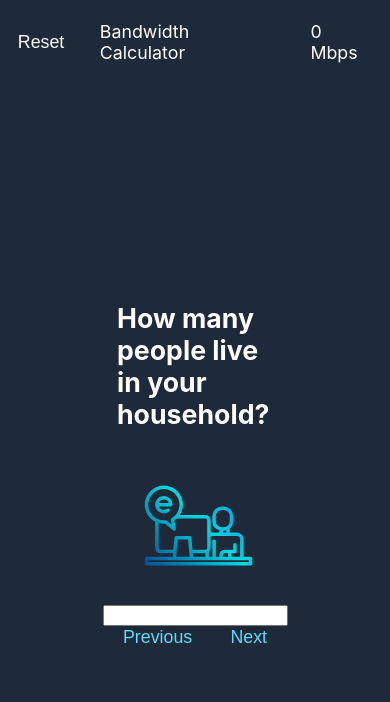
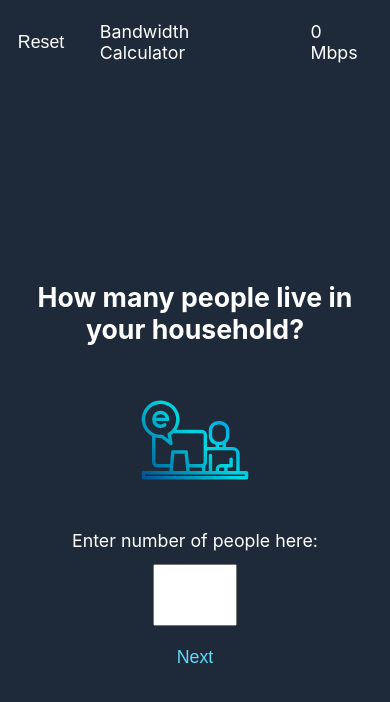
Before and after one commit to nfm808/bandwidth_calc, a React (Create React App) app: page / in a window 390 px wide. Both pictures are taken after a click on the element "Start". Shown: the top 702 px of the page. Built offline with nearby package versions, Linux system fonts and the light colour scheme.

Commit message:
added some width styling for mobile

```diff
--- a/src/App.css
+++ b/src/App.css
@@ -1,6 +1,7 @@
 .BandwidthCalc {
 	background-color: #1e2a39;
-	height: 100vh;
+	min-height: 100vh;
+	height: 100%;
 	display: flex;
 	flex-direction: column;
 	align-items: center;
@@ -12,10 +13,24 @@
 
 .BadwidthCalc-quiz {
 	display: flex;
-	width: 40%;
+	width: 85%;
+	max-width: 500px;
 	flex-direction: column;
 	justify-content: center;
 	align-items: center;
+	text-align: center;
+}
+
+.BandwidthCalc-label {
+	padding: 0.75em;
+}
+
+.BandwidthCalc-input {
+	width: 9ch;
+	line-height: 6ch;
+	padding: 0.5em;
+	margin-bottom: 1.5em;
+	text-align: center;
 }
 
 .BandwidthCalc-intro h2 {
@@ -35,7 +50,7 @@
 }
 
 .BandwidthCalc-figure {
-	width: 60%;
+	width: 33%;
 	cursor: pointer;
 }
 
@@ -67,6 +82,7 @@
 
 .Bandwidth-quiz-button-container {
 	display: flex;
+	flex-direction: column;
 	align-items: center;
 	justify-content: space-between;
 	width: 100%;
--- a/src/App.js
+++ b/src/App.js
@@ -15,33 +15,33 @@ const Quiz = [
 		img: Person,
 	},
 	{
-		category: "tv",
+		category: "computers",
 		question:
 			"How many desktop computers, laptops, cell phones does your household have?",
 		points: 10,
 		img: Person,
 	},
 	{
-		category: "devices",
+		category: "TVs",
 		question: "How many smart TVs (4k) does your household have?",
 		example: "Roku, Amazon Fire Stick, Kodi",
 		points: 25,
 	},
 	{
-		category: "gaming",
+		category: "gaming devices",
 		question: "How many gaming consoles or PCs does your household have?",
 		example: "Xbox Series X, PS5, PS4, Nintendo Switch",
 		points: 12,
 	},
 	{
-		category: "devices",
+		category: "smart devices",
 		question: "How many smart devices does your household have?",
 		example:
 			"Refrigerator, Washer/Dryer, Garage Doors, Thermostats, Home Assistant, Alexa",
 		points: 25,
 	},
 	{
-		category: "security",
+		category: "security devices",
 		question: "How many online security devices does your household have?",
 		example: "WiFi Security Cameras, Security Hub, Ring Doorbell",
 		points: 10,
@@ -108,6 +108,15 @@ function App({ domElement }) {
 	// reset calculator
 	const resetCalculator = () => {
 		setTotalSpeed(0);
+		setComputers(0);
+		setDevices(0);
+		setGaming(0);
+		setPeople(0);
+		setQuestionIndex(0);
+		setTv(0);
+		setSecurity(0);
+		setQuizActive(false);
+		setResultsActive(false);
 	};
 
 	// start quiz
@@ -115,8 +124,29 @@ function App({ domElement }) {
 		setQuizActive(true);
 	};
 
+	const sumTotalSpeed = () => {
+		let total = people + computers + tv + devices + security + gaming;
+		setTotalSpeed(total);
+		return 0;
+	};
+
 	// next question
-	const nextQuestion = () => {};
+	const nextQuestion = (e) => {
+		if (e && e.key !== "Enter") {
+		} else {
+			sumTotalSpeed();
+			let el = document.querySelector(".BandwidthCalc-input");
+			el.value = "";
+			el.focus();
+			el.scrollIntoView();
+			if (questionIndex == 5) {
+				setResultsActive(true);
+			} else {
+				let i = questionIndex + 1;
+				setQuestionIndex(i);
+			}
+		}
+	};
 
 	// previous question
 	const prevQuestion = () => {};
@@ -127,8 +157,7 @@ function App({ domElement }) {
 			{quizActive && (
 				<section className="BadwidthCalc-quiz">
 					<h2>{Quiz[questionIndex].question}</h2>
-					{Quiz[questionIndex].example && <p>{Quiz[questionIndex].example}</p>}
-					<div className="Bandwidth-card">
+					<div className="Bandwidth-quiz-button-container">
 						<figure className="BandwidthCalc-figure">
 							<img
 								className="BandwidthCalc-card-image"
@@ -136,19 +165,32 @@ function App({ domElement }) {
 								alt=""
 							/>
 						</figure>
+						<label
+							className="BandwidthCalc-label"
+							htmlFor={Quiz[questionIndex].category}
+						>
+							Enter number of {Quiz[questionIndex].category} here:
+						</label>
 						<input
 							type="number"
+							pattern="[0-9]*"
+							id={Quiz[questionIndex].category}
+							className="BandwidthCalc-input"
+							min="0"
+							onKeyDown={(e) => nextQuestion(e)}
 							onChange={(e) =>
 								setPoints(Number(e.target.value), Quiz[questionIndex].points)
 							}
 						/>
-					</div>
-					<div className="Bandwidth-quiz-button-container">
-						<button className="BandwidthCalc-button" onClick={prevQuestion}>
-							Previous
-						</button>
+						{Quiz[questionIndex].example && (
+							<p>Examples: {Quiz[questionIndex].example}</p>
+						)}
 
-						<button className="BandwidthCalc-button" onClick={nextQuestion}>
+						<button
+							className="BandwidthCalc-button"
+							onClick={() => nextQuestion()}
+							onKeyDown={(e) => nextQuestion(e)}
+						>
 							Next
 						</button>
 					</div>
```
Also changed, not shown: 1 other file (tests, documents, lock files or other folders).
